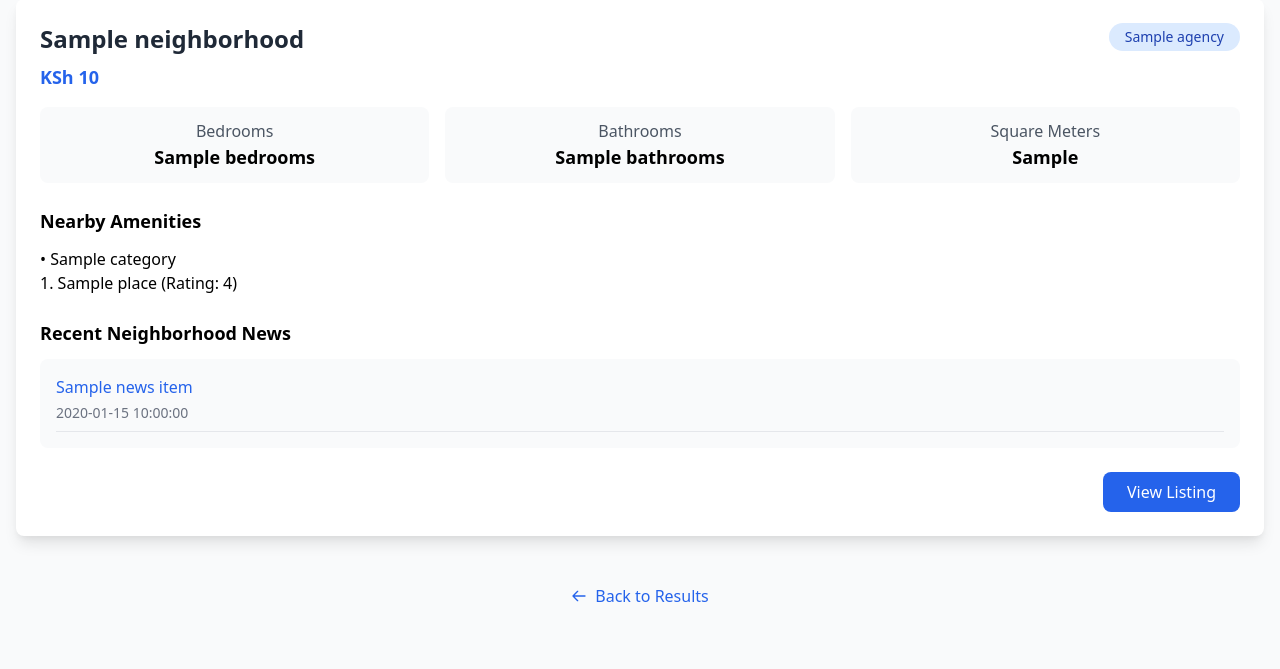
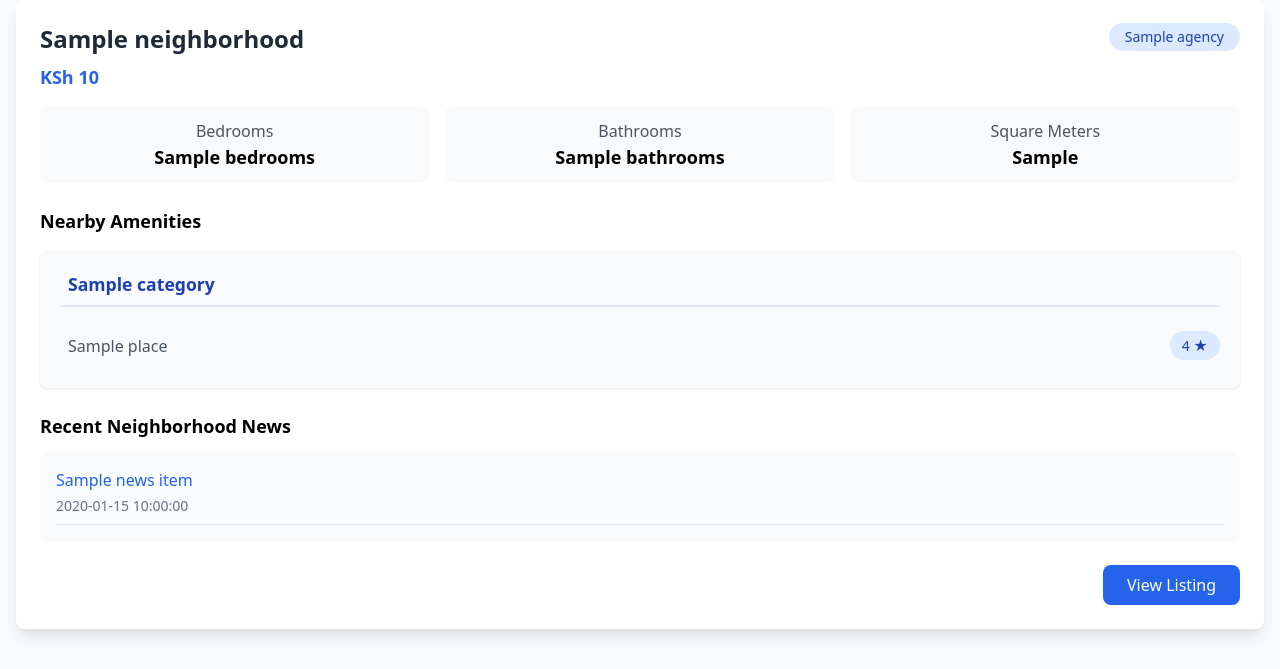
Before and after one commit to KolwaBrad/kenya_rental_recommender, a Flask app: template templates/ai_recommendations.html in a window 1280 px wide. Shown: the part 361-1030 px from the top of the page. Run offline with Flask 2, Linux system fonts and the light colour scheme; the template is opened without the code that fills it: most values are stand-ins (such as "Sample title", 1, 10 or a date in 2020).

Commit message:
improved styling options

```diff
--- a/templates/ai_recommendations.html
+++ b/templates/ai_recommendations.html
@@ -6,6 +6,7 @@
     <title>HomeFinder - AI Recommendations</title>
     <link href="https://cdnjs.cloudflare.com/ajax/libs/tailwindcss/2.2.19/tailwind.min.css" rel="stylesheet">
     <link href="https://cdnjs.cloudflare.com/ajax/libs/animate.css/4.1.1/animate.min.css" rel="stylesheet">
+    <link href="https://cdnjs.cloudflare.com/ajax/libs/font-awesome/5.15.4/css/all.min.css" rel="stylesheet">
     <style>
         .animate-slide-up {
             animation: slideUp 0.6s ease-out;
@@ -58,6 +59,77 @@
 
         .amenity-tag {
             animation: fadeIn 0.5s ease-out;
+        }
+        .amenities-grid {
+            display: grid;
+            grid-template-columns: repeat(auto-fit, minmax(300px, 1fr));
+            gap: 1.5rem;
+            margin-top: 1rem;
+        }
+
+        .amenity-category {
+            background: #f8fafc;
+            border-radius: 0.5rem;
+            padding: 1.25rem;
+            box-shadow: 0 1px 3px rgba(0,0,0,0.1);
+            transition: transform 0.2s ease;
+        }
+
+        .amenity-category:hover {
+            transform: translateY(-2px);
+        }
+
+        .amenity-heading {
+            display: flex;
+            align-items: center;
+            font-weight: 600;
+            font-size: 1.1rem;
+            color: #1e40af;
+            margin-bottom: 1rem;
+            border-bottom: 2px solid #e2e8f0;
+            padding-bottom: 0.5rem;
+        }
+
+        .amenity-heading i {
+            margin-right: 0.5rem;
+        }
+
+        .amenity-list {
+            list-style: none;
+            padding: 0;
+            margin: 0;
+        }
+
+        .amenity-item {
+            display: flex;
+            align-items: center;
+            padding: 0.5rem 0;
+            border-bottom: 1px solid #e2e8f0;
+            color: #4b5563;
+        }
+
+        .amenity-item:last-child {
+            border-bottom: none;
+        }
+
+        .amenity-item i {
+            margin-right: 0.5rem;
+            color: #6b7280;
+        }
+
+        .amenity-rating {
+            margin-left: auto;
+            background: #dbeafe;
+            padding: 0.25rem 0.75rem;
+            border-radius: 9999px;
+            font-size: 0.875rem;
+            color: #1e40af;
+        }
+
+        .no-amenities {
+            color: #6b7280;
+            font-style: italic;
+            padding: 0.5rem 0;
         }
     </style>
 </head>
@@ -128,14 +200,27 @@
 
                         <div class="mb-6">
                             <h4 class="text-lg font-semibold mb-3">Nearby Amenities</h4>
-                            <div class="amenities-section">
-                                {% for category, places in property.amenities.items() %}
+                            <div class="amenities-grid">
+                                {% for category, data in property.amenities.items() %}
                                 <div class="amenity-category">
-                                    <div class="amenity-heading">• {{ category }}</div>
-                                    {% if places %}
+                                    <div class="amenity-heading">
+                                        <i class="{{ data.icon_class }}"></i>
+                                        {{ category }}
+                                    </div>
+                                    {% if data.places %}
                                     <ul class="amenity-list">
-                                        {% for place in places %}
-                                        <li class="amenity-item">{{ loop.index }}. {{ place.name }} (Rating: {{ place.rating }})</li>
+                                        {% for place in data.places %}
+                                        <li class="amenity-item">
+                                            <i class="{{ place.icon_class }}"></i>
+                                            <span>{{ place.name }}</span>
+                                            <span class="amenity-rating">
+                                                {% if place.rating != 'N/A' %}
+                                                    {{ place.rating }} ★
+                                                {% else %}
+                                                    No rating
+                                                {% endif %}
+                                            </span>
+                                        </li>
                                         {% endfor %}
                                     </ul>
                                     {% else %}
```
